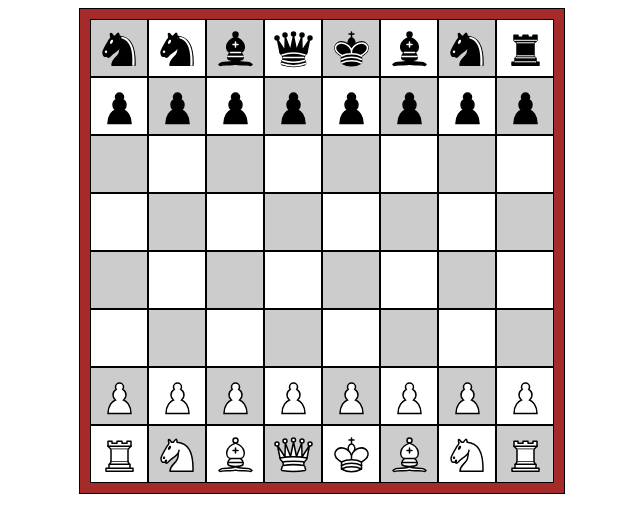
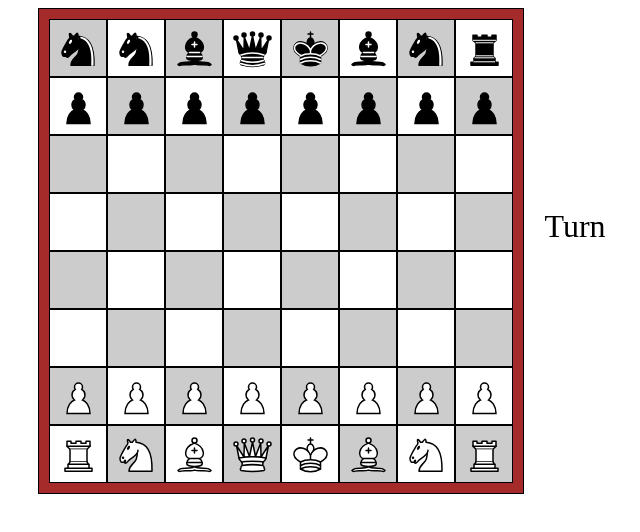
Before and after one commit to antelor/chess-app, a React (Vite) app: page / in a window 1280 px wide. Shown: the top 532 px of the page, without its empty margins (318-958 px from the left). Built offline with nearby package versions, Linux system fonts and the light colour scheme; the HTML template or start-up script is replaced by a standard one.

Commit message:
turn view implemented

```diff
--- a/src/App.tsx
+++ b/src/App.tsx
@@ -1,10 +1,15 @@
+import {useState} from 'react';
 import './styles/App.scss'
 import Board from './components/Board';
+import Turnview from './components/Turnview';
 
 function App() {
+  const [colorTurn, setColorTurn] = useState('w');
+
   return (
     <div className='App'>
-      <Board/>
+      <Board colorTurn={colorTurn} setColorTurn={setColorTurn}/>
+      <Turnview turn={colorTurn}/>
     </div>
   )
 }
--- a/src/components/Board.tsx
+++ b/src/components/Board.tsx
@@ -10,10 +10,9 @@ import {removeActiveColorFromBoard} from './boardFunctions';
 
 import {DndContext} from '@dnd-kit/core';
 
-function Board() {
+function Board({colorTurn, setColorTurn} : {colorTurn:string, setColorTurn:any}) {
     //board with every piece location info
     const [pieceBoard, setPieceBoard] = useState(startingPieceBoard);
-    const [colorTurn, setColorTurn] = useState('w');
     const [turnNumber, setTurnNumber] = useState(0);
     const [mateState, setMateState] = useState('neither');
     const [winState, setWinState] = useState('neither');
--- /dev/null
+++ b/src/components/Turnview.tsx
@@ -0,0 +1,13 @@
+/* eslint-disable @typescript-eslint/no-explicit-any */
+import '../styles/Turnview.scss'
+
+function Turnview({turn}: {turn: string}) {
+    return (
+        <div className='Turnview'>
+            Turn
+            <div className= {`turnSquare ${turn}`}></div>
+        </div>
+    )
+}
+
+export default Turnview
--- /dev/null
+++ b/src/styles/Turnview.scss
@@ -0,0 +1,24 @@
+.Turnview{
+    margin-left: 20px;
+    font-size: 2rem;
+    display: flex;
+    flex-direction: column;
+    align-items: center;
+    justify-content: center;
+
+    .turnSquare{
+        margin-top:10px;
+        width: 40px;
+        height: 40px;
+
+        transition: background-color 0.5s;
+    }
+
+    .w{
+        background-color: white;
+    }
+
+    .b{
+        background-color: black;
+    }
+}
```
